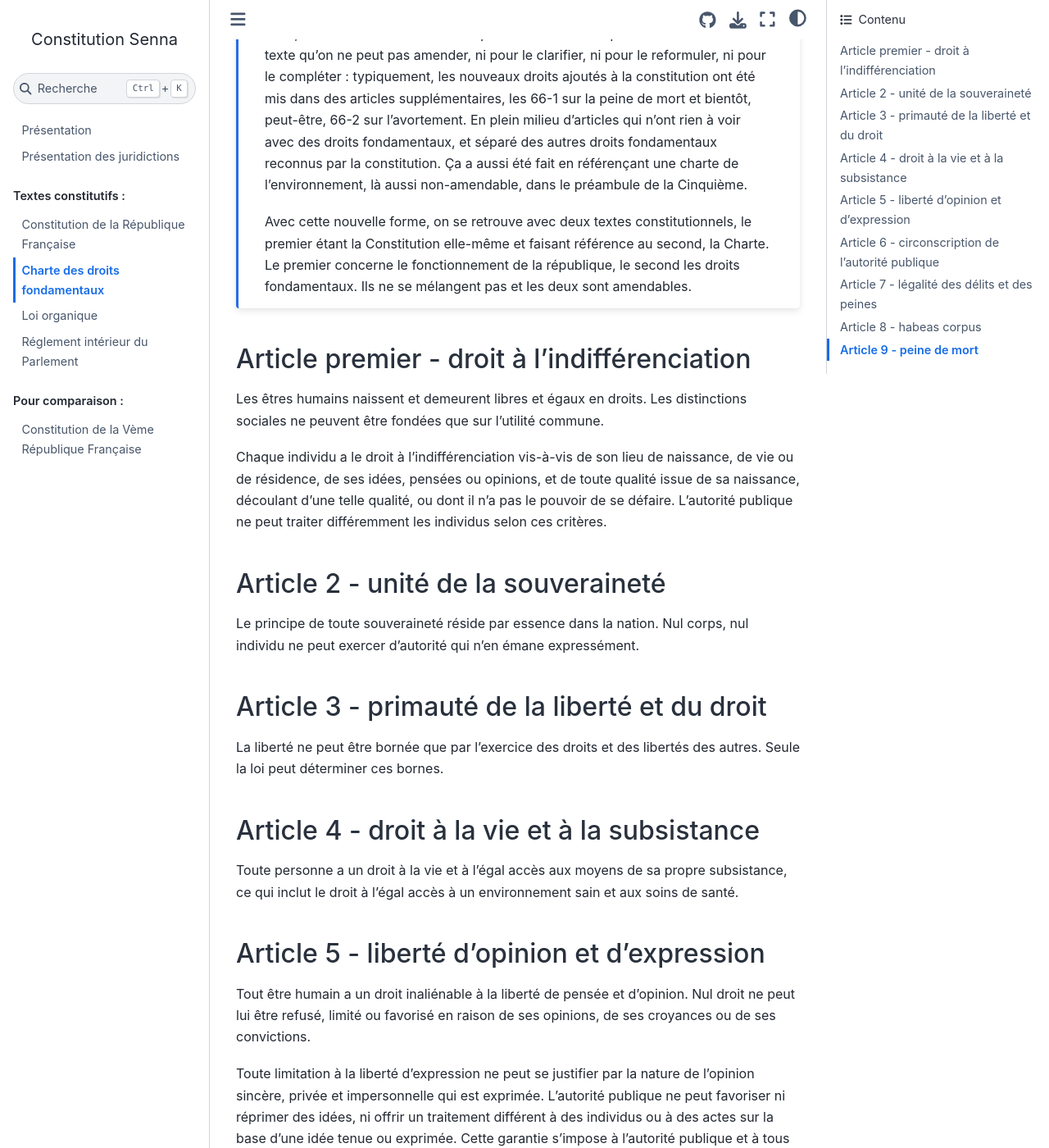
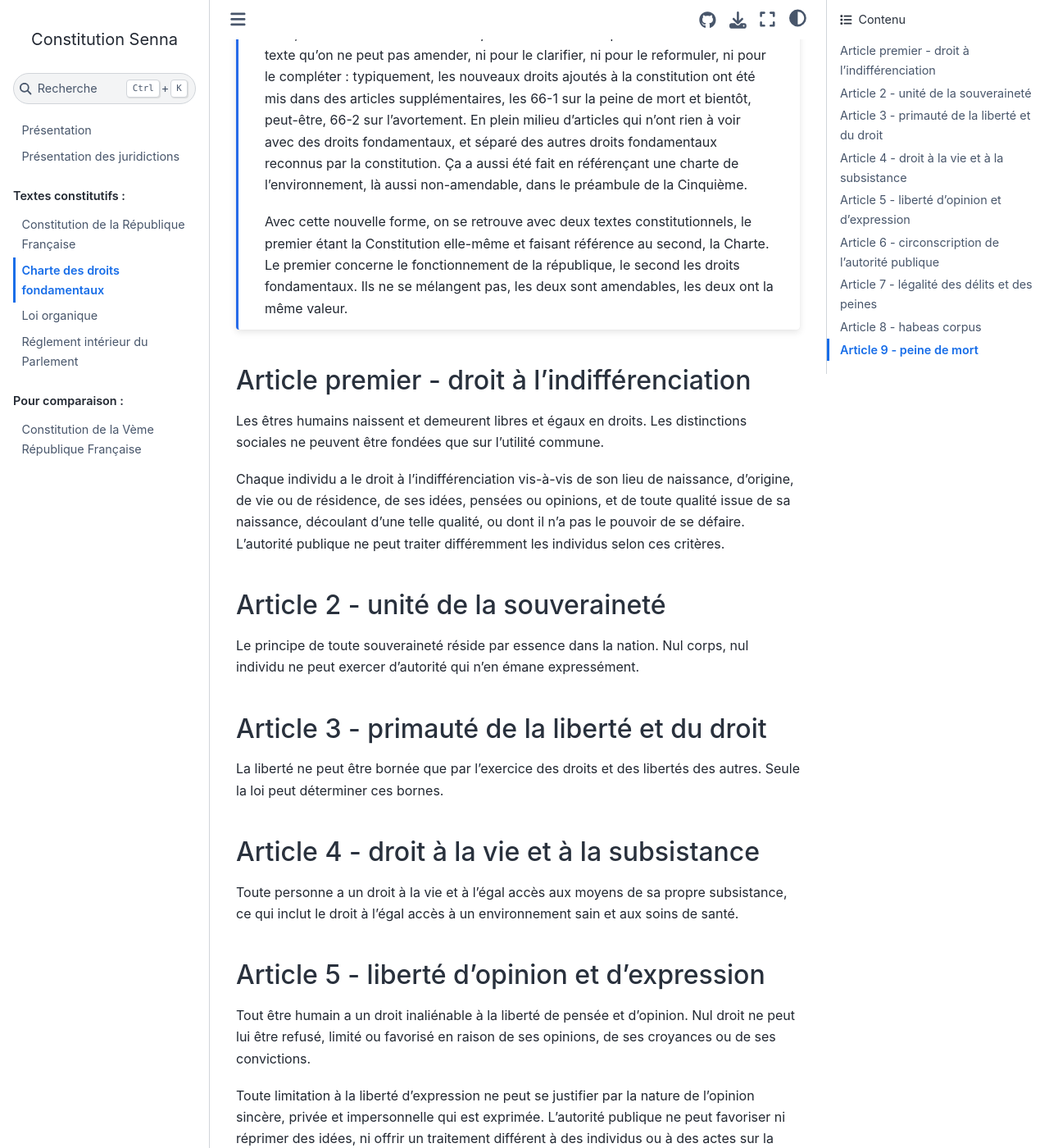
Before and after one commit to Gouvernathor/senna, a Sphinx documentation site: the page built from source/droits_fondamentaux.rst, in a window 1280 px wide and 1400 px high, scrolled down 488 px. Shown: the whole window at 82% size. Built offline with Sphinx 7.4.7 and the Sphinx Book theme 1.1.4, drawn with Linux system fonts in a browser that asks for light colours; some of the changed text lies outside the part shown.

Commit message:
Clarifications

```diff
--- a/source/droits_fondamentaux.rst
+++ b/source/droits_fondamentaux.rst
@@ -11,13 +11,13 @@
 
     Sur la forme *(et je remets ma casquette de constitutionnaliste)* : cette Charte est nouvelle, pourquoi ? Simplement parce que le modèle de la Cinquième est catastrophique. La plupart des droits fondamentaux à valeur constitutionnelle sont liés indirectement, en étant inscrits dans le préambule de la constitution de 1946, lui-même mentionné dans le *préambule* de la Cinquième... On a donc un texte qu'on ne peut pas amender, ni pour le clarifier, ni pour le reformuler, ni pour le compléter : typiquement, les nouveaux droits ajoutés à la constitution ont été mis dans des articles supplémentaires, les 66-1 sur la peine de mort et bientôt, peut-être, 66-2 sur l'avortement. En plein milieu d'articles qui n'ont rien à voir avec des droits fondamentaux, et séparé des autres droits fondamentaux reconnus par la constitution. Ça a aussi été fait en référençant une charte de l'environnement, là aussi non-amendable, dans le préambule de la Cinquième.
 
-    Avec cette nouvelle forme, on se retrouve avec deux textes constitutionnels, le premier étant la Constitution elle-même et faisant référence au second, la Charte. Le premier concerne le fonctionnement de la république, le second les droits fondamentaux. Ils ne se mélangent pas et les deux sont amendables.
+    Avec cette nouvelle forme, on se retrouve avec deux textes constitutionnels, le premier étant la Constitution elle-même et faisant référence au second, la Charte. Le premier concerne le fonctionnement de la république, le second les droits fondamentaux. Ils ne se mélangent pas, les deux sont amendables, les deux ont la même valeur.
 
 .. article:: droit à l'indifférenciation
 
 Les êtres humains naissent et demeurent libres et égaux en droits. Les distinctions sociales ne peuvent être fondées que sur l'utilité commune.
 
-Chaque individu a le droit à l'indifférenciation vis-à-vis de son lieu de naissance, de vie ou de résidence, de ses idées, pensées ou opinions, et de toute qualité issue de sa naissance, découlant d'une telle qualité, ou dont il n'a pas le pouvoir de se défaire. L'autorité publique ne peut traiter différemment les individus selon ces critères.
+Chaque individu a le droit à l'indifférenciation vis-à-vis de son lieu de naissance, d'origine, de vie ou de résidence, de ses idées, pensées ou opinions, et de toute qualité issue de sa naissance, découlant d'une telle qualité, ou dont il n'a pas le pouvoir de se défaire. L'autorité publique ne peut traiter différemment les individus selon ces critères.
 
 .. Aucun individu ne peut être sujet à un traitement spécifique ou différent de la part de l'autorité publique sur la base de caractéristiques innées ou indépendantes de sa volonté. Toute mesure prise par l'État ou les autorités publiques pour lutter contre la discrimination doit être adaptée au préjudice subi par l'individu qui en a été victime, et ne peut pas être appliquée à des groupes ou des collectivités sur la base de caractéristiques protégées par cet article.
 
@@ -43,7 +43,7 @@
 
 .. article:: circonscription de l'autorité publique
 
-L'autorité publique ne s'exerce que dans les limites du territoire dont la population fonde sa souveraineté, et dans des territoires sans population. Cette limitation déroge aux considérations de :artref:`droit à l'indifférenciation`.
+L'autorité publique ne s'exerce que dans les limites du territoire dont la population fonde la souveraineté de cette autorité, et dans des territoires sans population. Cette limitation déroge aux considérations de :artref:`droit à l'indifférenciation`.
 
 .. article:: légalité des délits et des peines
 
```
